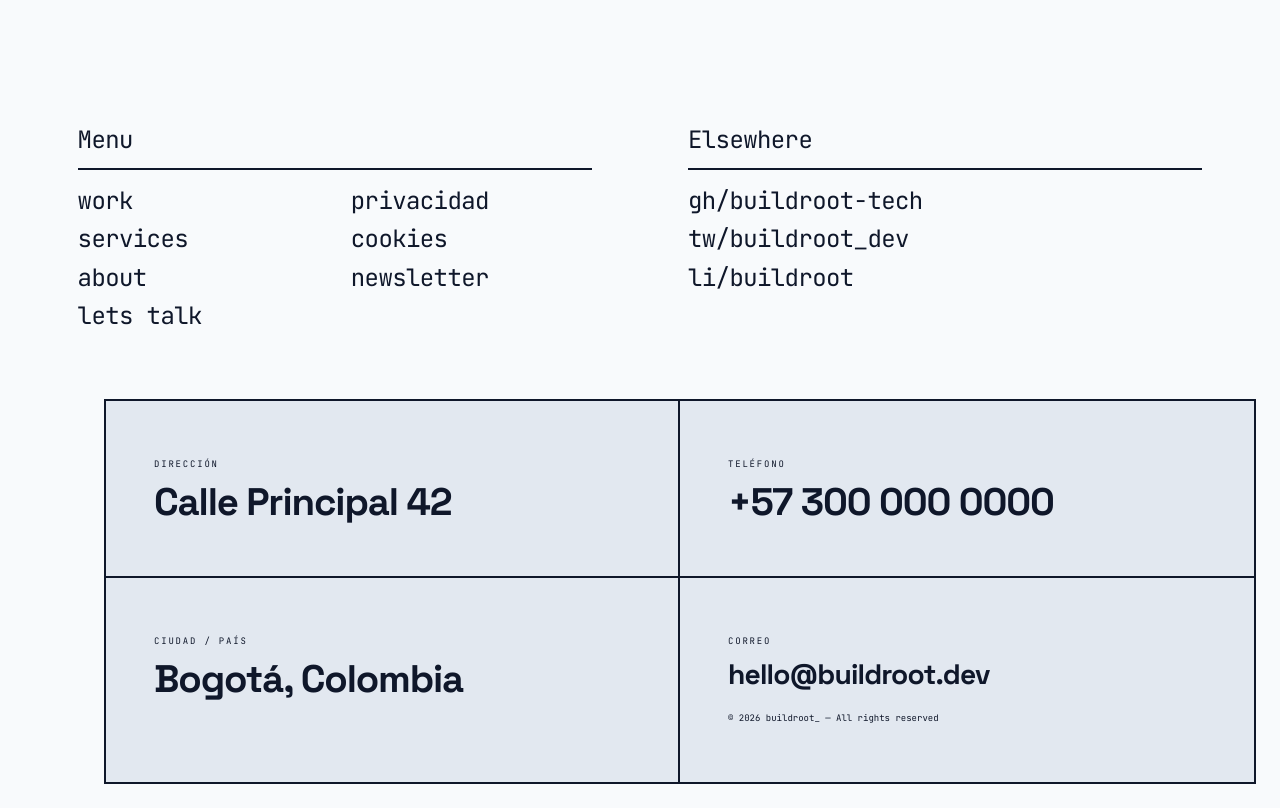
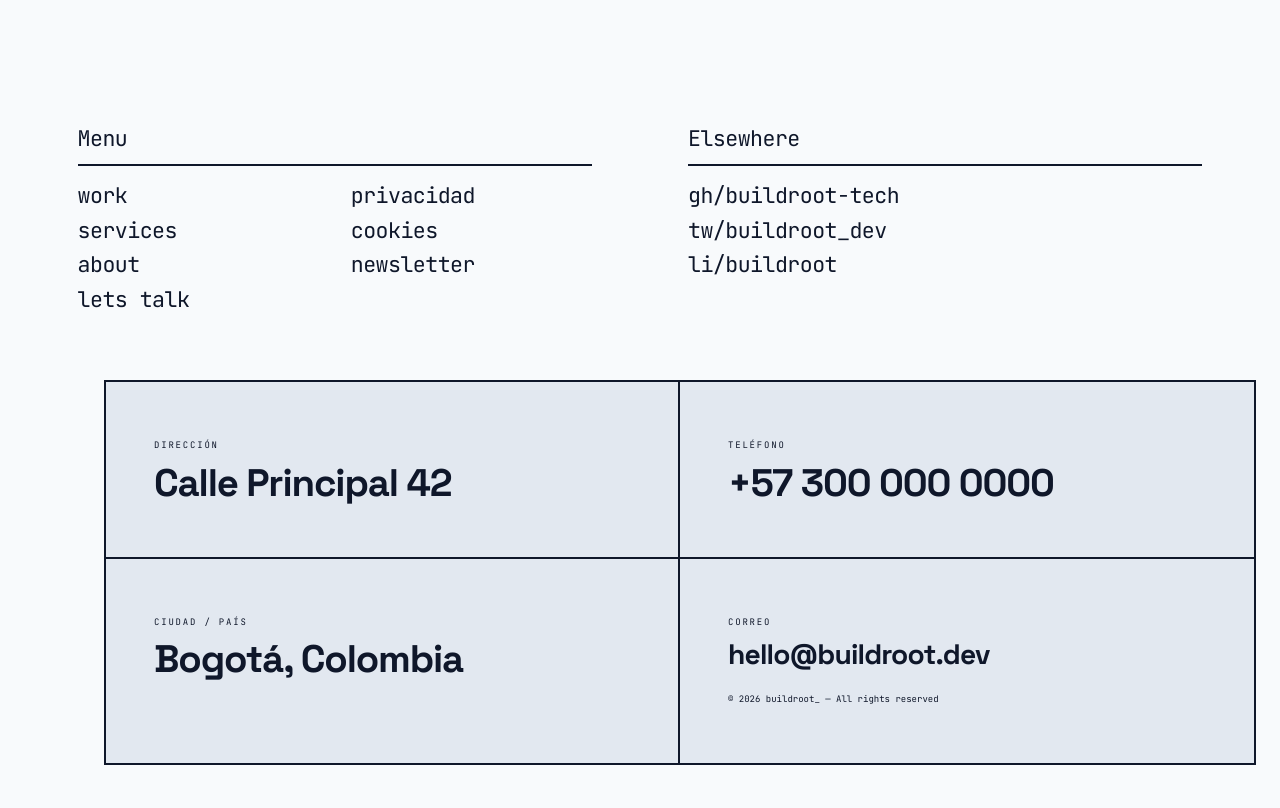
Before and after one commit to buildroot-tech/front-buildroot, a Next.js app: page / in a window 1280 px wide. Shown: the part 4680-5488 px from the top of the page. Built offline with nearby package versions, Linux system fonts and the light colour scheme.

Commit message:
style(footer): fine-tune font size down and squeeze line height to 0.8

```diff
--- a/components/layout/Footer.tsx
+++ b/components/layout/Footer.tsx
@@ -58,7 +58,7 @@ export function Footer(): React.ReactElement {
               {/* Navigation & Legal (2 columns inside Pages) */}
               <div className="flex flex-col">
                 <div className="border-b-2 border-[var(--border)] w-full pb-2 mb-3">
-                  <p className="font-mono text-[clamp(1.5rem,1.8vw,2rem)] capitalize tracking-tight text-[var(--text-primary)]">
+                  <p className="font-mono text-[clamp(1.35rem,1.6vw,1.8rem)] capitalize tracking-tight text-[var(--text-primary)]">
                     Menu
                   </p>
                 </div>
@@ -77,8 +77,8 @@ export function Footer(): React.ReactElement {
                         <Link
                           href={link.href}
                           className={cn(
-                            "group inline-flex items-center gap-2 leading-[0.9]",
-                            "font-mono text-[clamp(1.5rem,1.8vw,2rem)] tracking-tight",
+                            "group inline-flex items-center gap-2 leading-[0.8]",
+                            "font-mono text-[clamp(1.35rem,1.6vw,1.8rem)] tracking-tight",
                             "text-[var(--text-primary)] transition-colors duration-150 hover:text-[var(--accent)]"
                           )}
                         >
@@ -102,8 +102,8 @@ export function Footer(): React.ReactElement {
                         <Link
                           href={link.href}
                           className={cn(
-                            "group inline-flex items-center gap-2 leading-[0.9]",
-                            "font-mono text-[clamp(1.5rem,1.8vw,2rem)] tracking-tight text-[var(--text-primary)]",
+                            "group inline-flex items-center gap-2 leading-[0.8]",
+                            "font-mono text-[clamp(1.35rem,1.6vw,1.8rem)] tracking-tight text-[var(--text-primary)]",
                             "transition-colors duration-150 hover:text-[var(--text-primary)]"
                           )}
                         >
@@ -118,7 +118,7 @@ export function Footer(): React.ReactElement {
               {/* Social */}
               <div className="flex flex-col">
                 <div className="border-b-2 border-[var(--border)] w-full pb-2 mb-3">
-                  <p className="font-mono text-[clamp(1.5rem,1.8vw,2rem)] capitalize tracking-tight text-[var(--text-primary)]">
+                  <p className="font-mono text-[clamp(1.35rem,1.6vw,1.8rem)] capitalize tracking-tight text-[var(--text-primary)]">
                     Elsewhere
                   </p>
                 </div>
@@ -137,8 +137,8 @@ export function Footer(): React.ReactElement {
                         target="_blank"
                         rel="noopener noreferrer"
                         className={cn(
-                          "group inline-flex items-center gap-2 leading-[0.9]",
-                          "font-mono text-[clamp(1.5rem,1.8vw,2rem)] tracking-tight",
+                          "group inline-flex items-center gap-2 leading-[0.8]",
+                          "font-mono text-[clamp(1.35rem,1.6vw,1.8rem)] tracking-tight",
                           "text-[var(--text-primary)] transition-colors duration-150 hover:text-[var(--accent)]"
                         )}
                         aria-label={`Visita buildroot en ${link.label}`}
```
